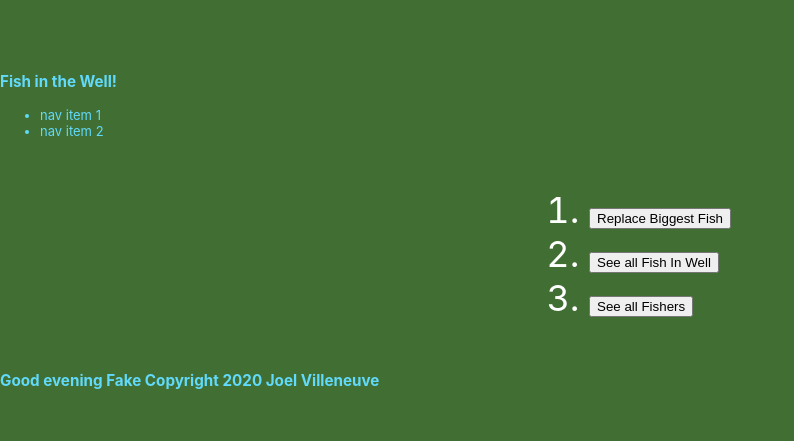
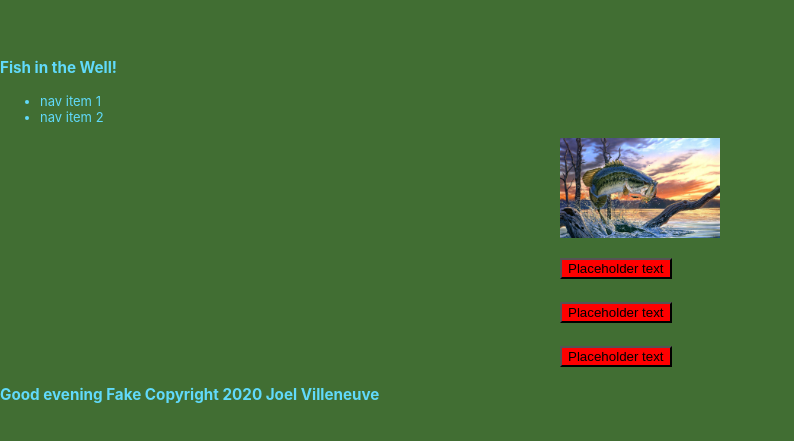
Before and after one commit to HugeNeck/testapp, a React app: page / in a window 1280 px wide. Shown: the part 169-610 px from the top of the page, without its empty margins (0-794 px from the left). Built offline with nearby package versions, Linux system fonts and the light colour scheme.

Commit message:
added picture of fish and menuItems file

```diff
--- a/src/HomePage/MainMenu.js
+++ b/src/HomePage/MainMenu.js
@@ -1,13 +1,15 @@
-import React from 'react';
+import React from 'react'
+import MenuItem from './MenuItem'
+import fishPic from './fishIcon.jpg'
 
 function MainMenu(){
     return(
         <main className = "MainMenu">
-        <ol>
-            <li><input type="button" value="Replace Biggest Fish"></input></li>
-            <li><input type="button" value="See all Fish In Well"></input></li>
-            <li><input type="button" value="See all Fishers"></input></li>
-        </ol>
+            <img src= {fishPic}alt = "fishing pic" height = "100" width = "160"/>
+            <MenuItem />
+            <MenuItem />
+            <MenuItem />
+
         </main>
     )
 }
--- /dev/null
+++ b/src/HomePage/MenuItem.js
@@ -0,0 +1,29 @@
+import React from 'react';
+
+function MenuItem(){
+
+    const styles = {
+        fontsize:30,
+        backgroundColor: "red"
+    }
+
+
+    return(
+
+
+        <div className = "MenuItem" >
+
+            <input type="button" value="Placeholder text" style={styles}></input>
+
+
+            {/* <input type="button" value="Replace Biggest Fish"></input>
+
+            <input type="button" value="See all Fish In Well"></input>
+
+            <input type="button" value="See all Fishers"></input> */}
+
+        </div>
+    )
+}
+
+export default MenuItem
```
Also changed, not shown: src/Global/App.css (line endings or trailing spaces), src/HomePage/fishIcon.jpg (added).
